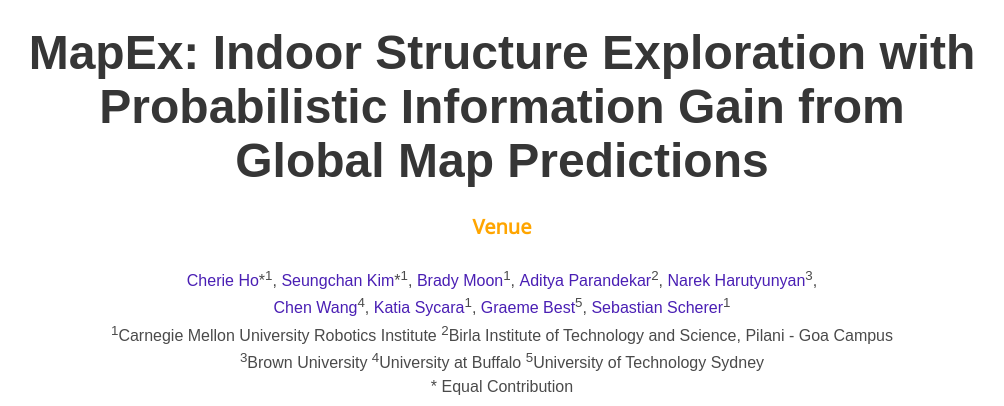
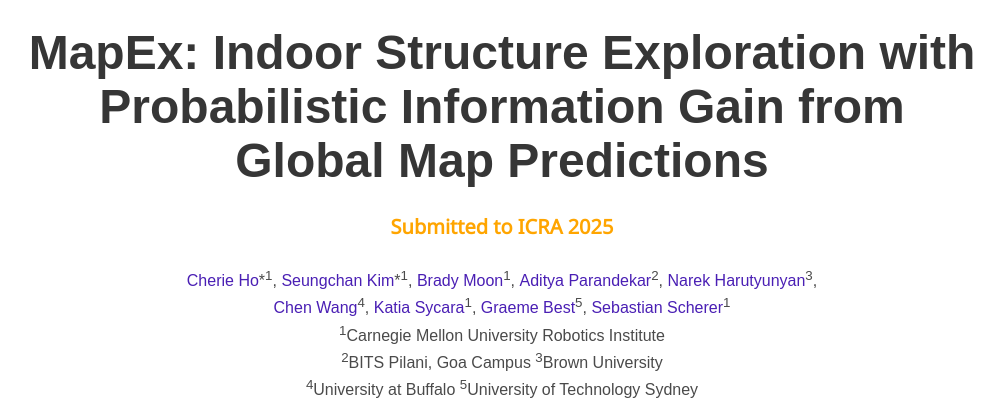
Before and after one commit to mapex-explorer/mapex-explorer.github.io, a plain HTML site: page index.html in a window 1280 px wide. Shown: the part 74-480 px from the top of the page, without its empty margins (138-1142 px from the left). Drawn offline with nearby package versions, Linux system fonts and the light colour scheme; some icons are missing; a web font is replaced by a local one.

Commit message:
line org; author affiliations

```diff
--- a/index.html
+++ b/index.html
@@ -73,7 +73,7 @@
           <div class="column has-text-centered">
             <h1 class="title is-1 publication-title">MapEx: Indoor Structure Exploration with Probabilistic Information Gain from Global Map Predictions</h1>
             <h3 class="is-size-5 has-text-weight-bold" style="color: orange;">
-              Venue
+              Submitted to ICRA 2025
             </h3>
             <br>
             <div class="is-size-6 publication-authors">
@@ -107,9 +107,10 @@
 
             <div class="is-size-6 publication-authors">
               <span class="author-block"><sup>1</sup>Carnegie Mellon University Robotics Institute</span>
-              <span class="author-block"><sup>2</sup>Birla Institute of Technology and Science, Pilani - Goa Campus</span>
               <br>
+              <span class="author-block"><sup>2</sup>BITS Pilani, Goa Campus</span>
               <span class="author-block"><sup>3</sup>Brown University</span>
+              <br>
               <span class="author-block"><sup>4</sup>University at Buffalo</span>
               <span class="author-block"><sup>5</sup>University of Technology Sydney</span>
             </div>
```
